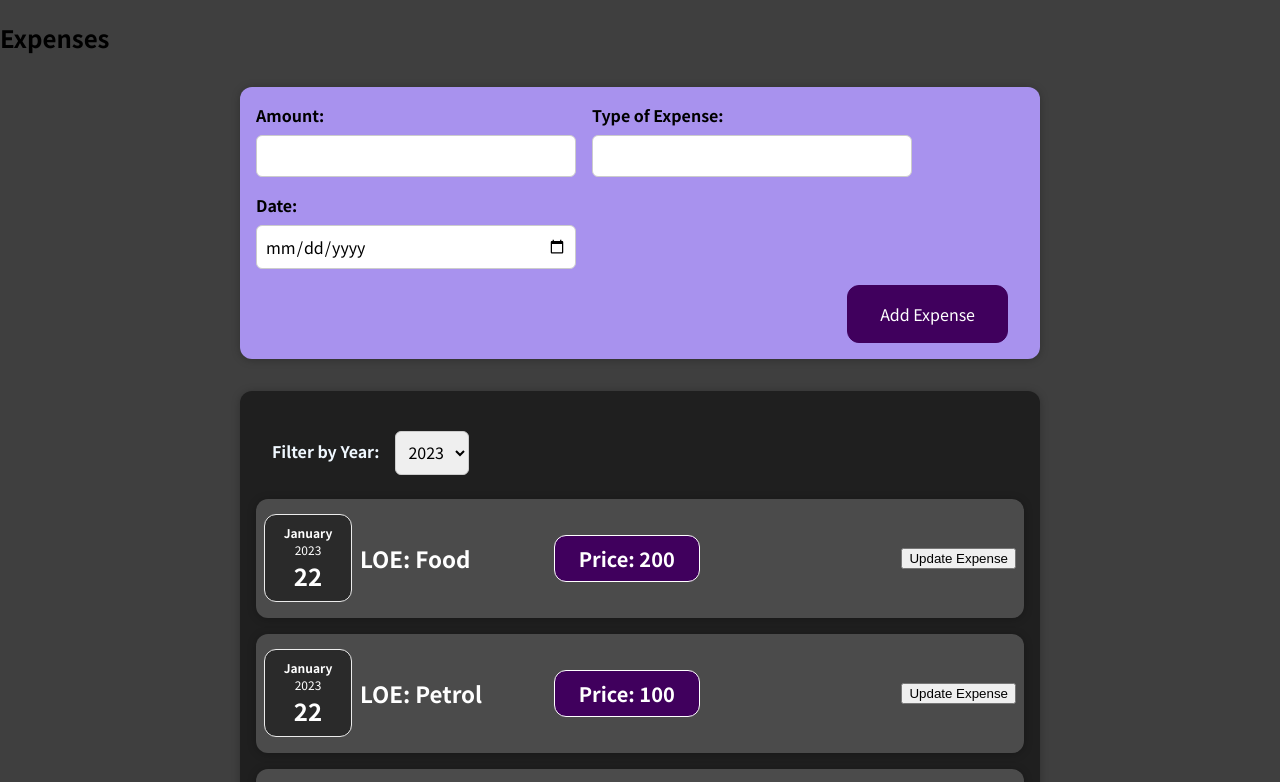
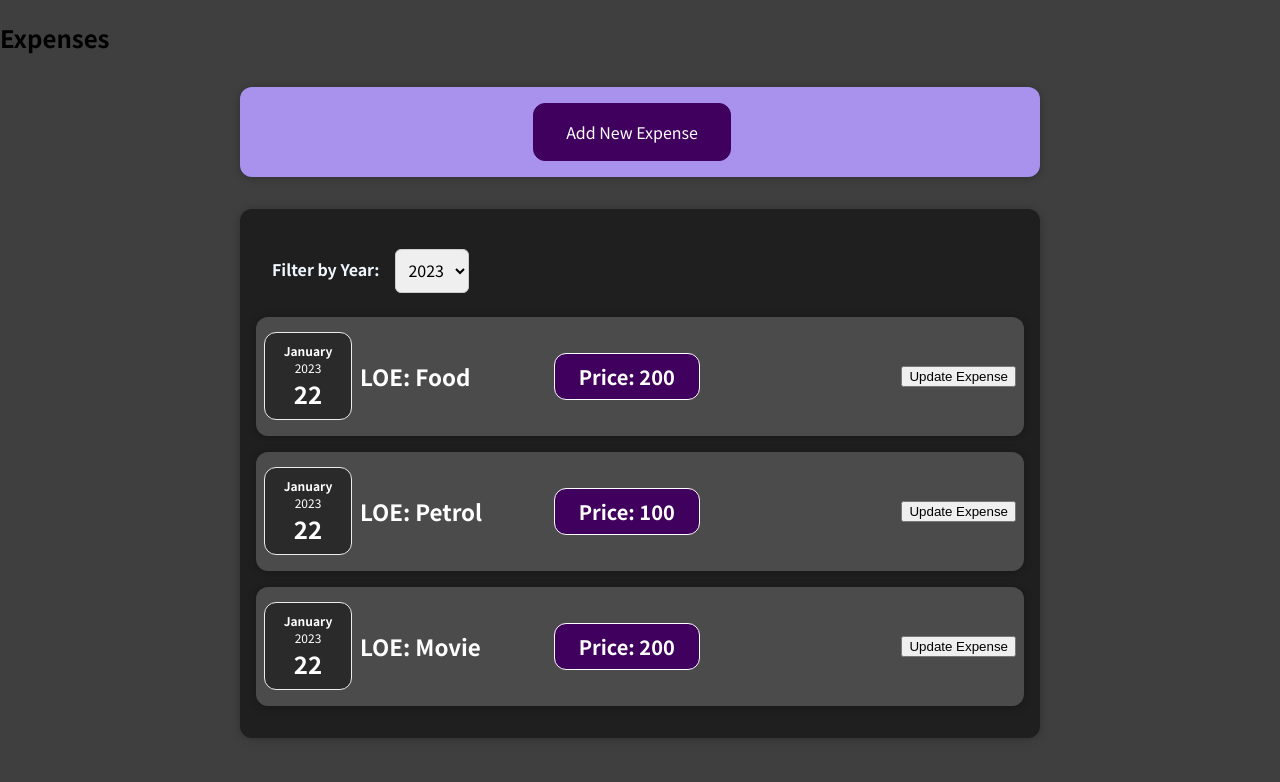
Before and after one commit to sai-sourav/React_training, a React (Create React App) app: page / in a window 1280 px wide. Shown: the top 782 px of the page. Built offline with nearby package versions, Linux system fonts and the light colour scheme.

Commit message:
ui change of add expense form

```diff
--- a/src/components/ExpenseForm/Expenseform.css
+++ b/src/components/ExpenseForm/Expenseform.css
@@ -39,6 +39,21 @@
     max-width: 100%;
 }
 
+.add-new-expense__action{
+    text-align: center;
+}
+
+.add-new-expense__action button {
+    font: inherit;
+    cursor: pointer;
+    padding: 1rem 2rem;
+    border: 1px solid #40005d;
+    background-color: #40005d;
+    color: white;
+    border-radius: 12px;
+    margin-right: 1rem;
+}
+
 .new-expense__actions {
     text-align: right;
 }
--- a/src/components/ExpenseForm/Expenseform.js
+++ b/src/components/ExpenseForm/Expenseform.js
@@ -1,10 +1,13 @@
 import './Expenseform.css';
 import { useState } from 'react';
+
 const ExpenseForm = (props) => {
 
   const [title, enteredTitle] = useState("");
   const [Amount, enteredAmount] = useState('');
   const [date, enteredDate] = useState("");
+
+  const [showform, changeform] = useState(false);
 
   // const [userInput, updatedUserInput] = useState({
   //   enteredTitle : '',
@@ -57,6 +60,18 @@ const ExpenseForm = (props) => {
     enteredDate("");
     enteredTitle("");
     props.callbackfromparent(inputs);
+    changeform(false);
+  }
+
+
+  if(showform === false){
+    return (
+      <form  id="addExpense" className="expenseform">
+        <div className='add-new-expense__action'>
+          <button onClick={() => changeform(true)}>Add New Expense</button>
+        </div>
+      </form>
+    )
   }
 
 
@@ -77,6 +92,7 @@ const ExpenseForm = (props) => {
         </div>
       </div>
       <div className='new-expense__actions'>
+        <button onClick={() => changeform(false)} id="cancel">Cancel</button>
         <button type="submit" id="addexpense">Add Expense</button>
       </div>
     </form>
```
